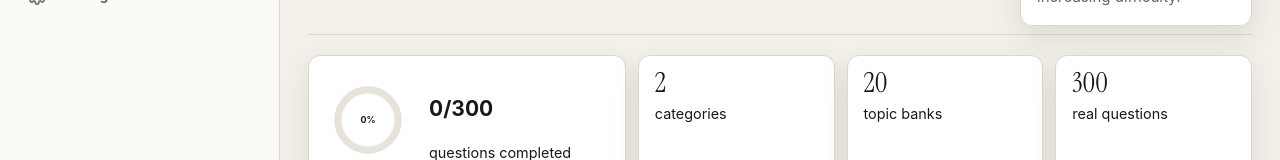
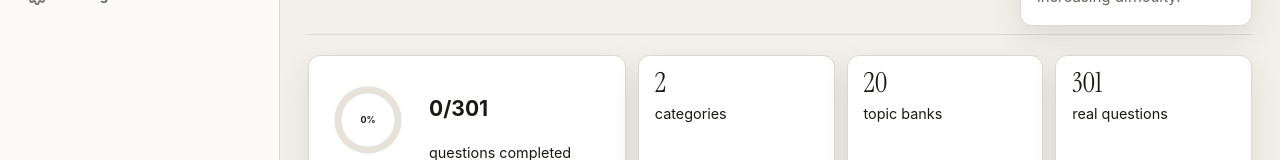
Before and after one commit to msomi22/senior-dev-accelerator, a React (Vite) app: page / in a window 1280 px wide. Shown: the part 320-480 px from the top of the page. Built offline with nearby package versions, Linux system fonts and the light colour scheme; no server answers.

Commit message:
Register minimum sideway jumps problem

```diff
--- a/src/data/banks/question-overrides.js
+++ b/src/data/banks/question-overrides.js
@@ -1,3 +1,5 @@
+import minimumSidewayJumps from './dsa/minimum-sideway-jumps.js';
+
 const questionOverrides = {
   'sliding-window-001': {
     id: 'sliding-window-001',
@@ -91,13 +93,22 @@ const questionOverrides = {
   }
 };
 
+const additionalQuestionsByTopic = {
+  'dynamic-programming': [minimumSidewayJumps]
+};
+
 export function applyQuestionOverrides(bank) {
+  const additions = additionalQuestionsByTopic[bank.id] || [];
+
   return {
     ...bank,
-    questions: bank.questions.map((question) => ({
-      ...question,
-      ...(questionOverrides[question.id] || {})
-    }))
+    questions: [
+      ...bank.questions.map((question) => ({
+        ...question,
+        ...(questionOverrides[question.id] || {})
+      })),
+      ...additions
+    ]
   };
 }
 
```
